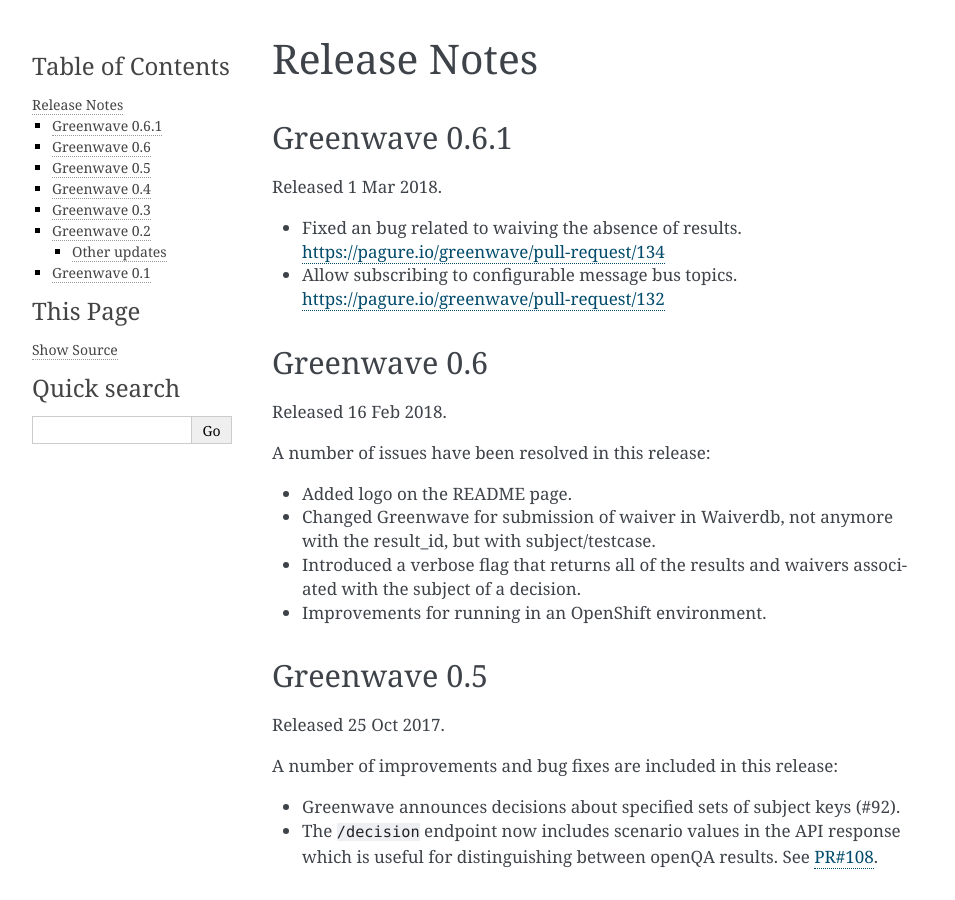
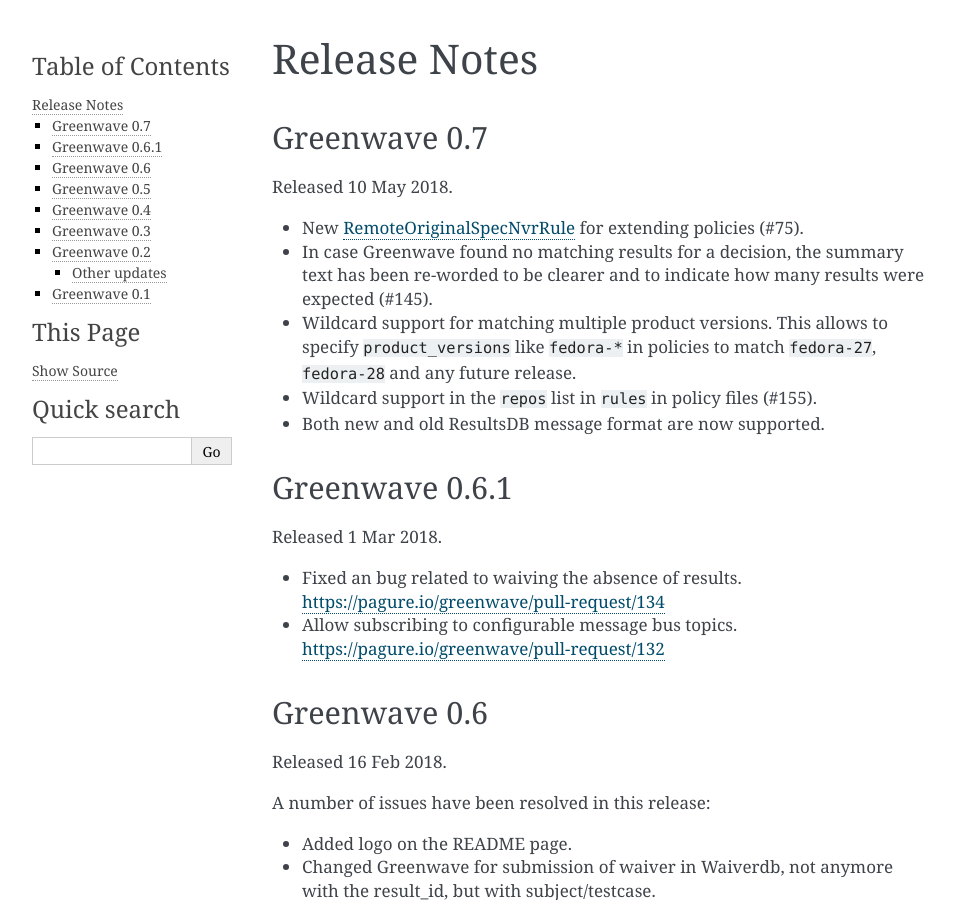
Before and after one commit to release-engineering/greenwave, a Sphinx documentation site: the page built from docs/release-notes.rst, in a window 1280 px wide and 900 px high. Shown: the whole window, without its empty margins (148-1103 px from the left). Built offline with Sphinx 7.4.7, drawn with Linux system fonts in a browser that asks for light colours; pages that are not in the unit, such as notebooks, are missing from menus.

Commit message:
Release notes for 0.7.0

```diff
--- a/docs/policies.rst
+++ b/docs/policies.rst
@@ -126,6 +126,7 @@
    that at query time, the package name is parsed from an assumed `nvr` in the
    ``original_spec_nvr`` of the subject.
 
+.. _remote-original-spec-nvr-rule:
 
 RemoteOriginalSpecNvrRule
 -------------------------
--- a/docs/release-notes.rst
+++ b/docs/release-notes.rst
@@ -1,6 +1,25 @@
 =============
 Release Notes
 =============
+
+Greenwave 0.7
+=============
+
+Released 10 May 2018.
+
+* New :ref:`remote-original-spec-nvr-rule` for extending policies (#75).
+
+* In case Greenwave found no matching results for a decision, the summary text
+  has been re-worded to be clearer and to indicate how many results were
+  expected (#145).
+
+* Wildcard support for matching multiple product versions. This allows to
+  specify ``product_versions`` like ``fedora-*`` in policies to match
+  ``fedora-27``, ``fedora-28`` and any future release.
+
+* Wildcard support in the ``repos`` list in ``rules`` in policy files (#155).
+
+* Both new and old ResultsDB message format are now supported.
 
 Greenwave 0.6.1
 ===============
```
